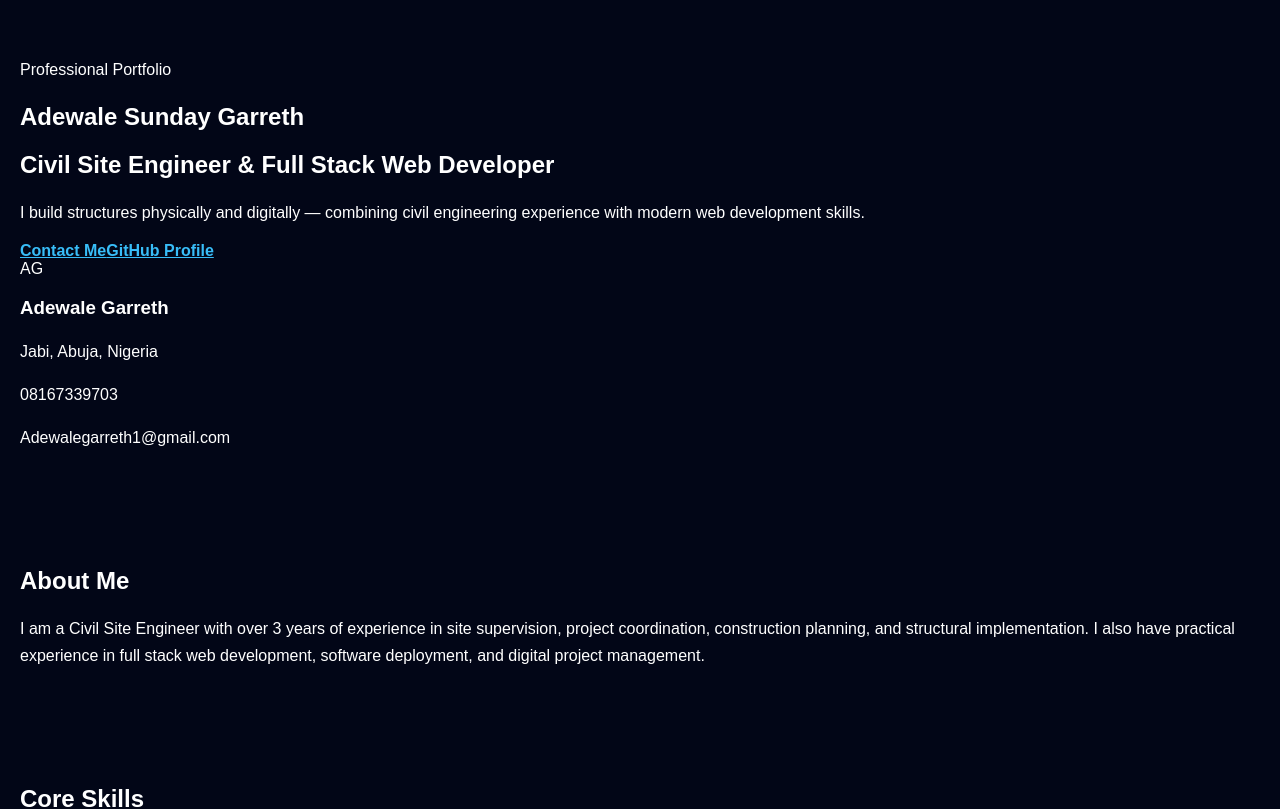
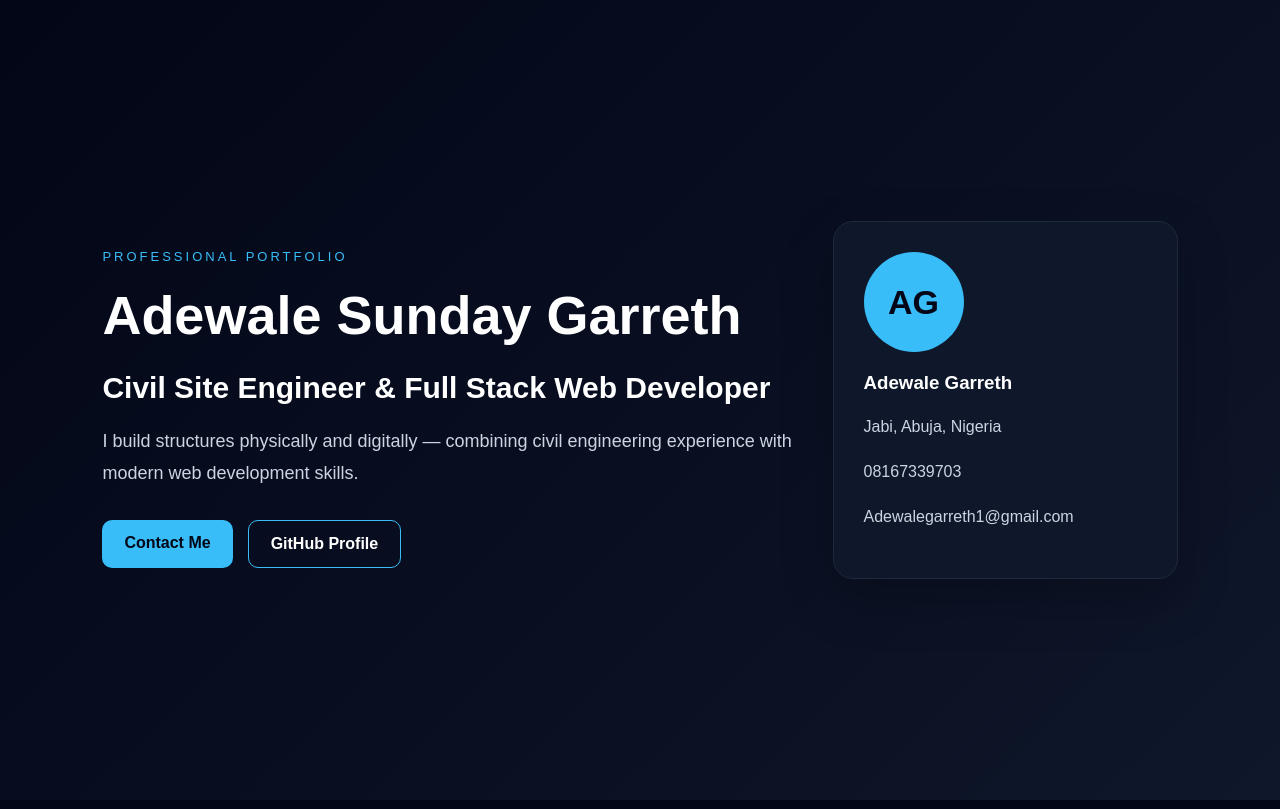
Before and after one commit to seangarreth/Portfolio, a React (Vite) app: page / in a window 1280 px wide. Shown: the top 809 px of the page. Built offline with nearby package versions, Linux system fonts and the light colour scheme.

Commit message:
Refactor CSS styles for layout and typography

```diff
--- a/src/index.css
+++ b/src/index.css
@@ -1,42 +1,137 @@
-
 * {
   box-sizing: border-box;
 }
 
 body {
   margin: 0;
-  font-family: Arial, sans-serif;
   background: #020617;
   color: #ffffff;
+  font-family: Arial, sans-serif;
+}
+
+.portfolio {
+  width: 100%;
+}
+
+.hero {
+  min-height: 100vh;
+  display: grid;
+  grid-template-columns: 2fr 1fr;
+  gap: 40px;
+  align-items: center;
+  padding: 80px 8%;
+  background: linear-gradient(135deg, #020617, #0f172a);
+}
+
+.label {
+  color: #38bdf8;
+  text-transform: uppercase;
+  letter-spacing: 3px;
+  font-size: 13px;
+}
+
+h1 {
+  font-size: 54px;
+  margin: 15px 0;
+}
+
+h2 {
+  font-size: 30px;
+  margin-bottom: 20px;
+}
+
+h3 {
+  margin-top: 0;
+}
+
+.intro {
+  font-size: 18px;
+  line-height: 1.8;
+  max-width: 700px;
+  color: #cbd5e1;
+}
+
+.buttons {
+  margin-top: 30px;
+  display: flex;
+  gap: 15px;
+  flex-wrap: wrap;
+}
+
+.buttons a {
+  background: #38bdf8;
+  color: #020617;
+  padding: 14px 22px;
+  border-radius: 10px;
+  font-weight: bold;
+  text-decoration: none;
+}
+
+.buttons a:nth-child(2) {
+  background: transparent;
+  color: #ffffff;
+  border: 1px solid #38bdf8;
+}
+
+.profile-card,
+.card {
+  background: #0f172a;
+  border: 1px solid #1e293b;
+  border-radius: 20px;
+  padding: 30px;
+  box-shadow: 0 20px 50px rgba(0,0,0,0.25);
+}
+
+.avatar {
+  width: 100px;
+  height: 100px;
+  border-radius: 50%;
+  background: #38bdf8;
+  color: #020617;
+  display: flex;
+  align-items: center;
+  justify-content: center;
+  font-size: 34px;
+  font-weight: bold;
+  margin-bottom: 20px;
 }
 
 section {
-  padding: 40px 20px;
+  padding: 70px 8%;
 }
 
-h1, h2, h3, p {
-  color: #ffffff;
+section p {
+  color: #cbd5e1;
+  line-height: 1.8;
 }
 
-p {
-  line-height: 1.7;
+.grid {
+  display: grid;
+  grid-template-columns: repeat(3, 1fr);
+  gap: 25px;
 }
 
-a {
+.card h3 {
   color: #38bdf8;
-  font-weight: bold;
-}
-
-div {
-  color: #ffffff;
-}
-
-span {
-  color: #ffffff;
 }
 
 footer {
-  padding: 30px 20px;
-  background: #020617;
-  color: white;
+  padding: 60px 8%;
+  background: #0f172a;
+  text-align: center;
 }
+
+@media (max-width: 800px) {
+  .hero,
+  .grid {
+    grid-template-columns: 1fr;
+  }
+
+  h1 {
+    font-size: 38px;
+  }
+
+  h2 {
+    font-size: 24px;
+  }
+}
```
